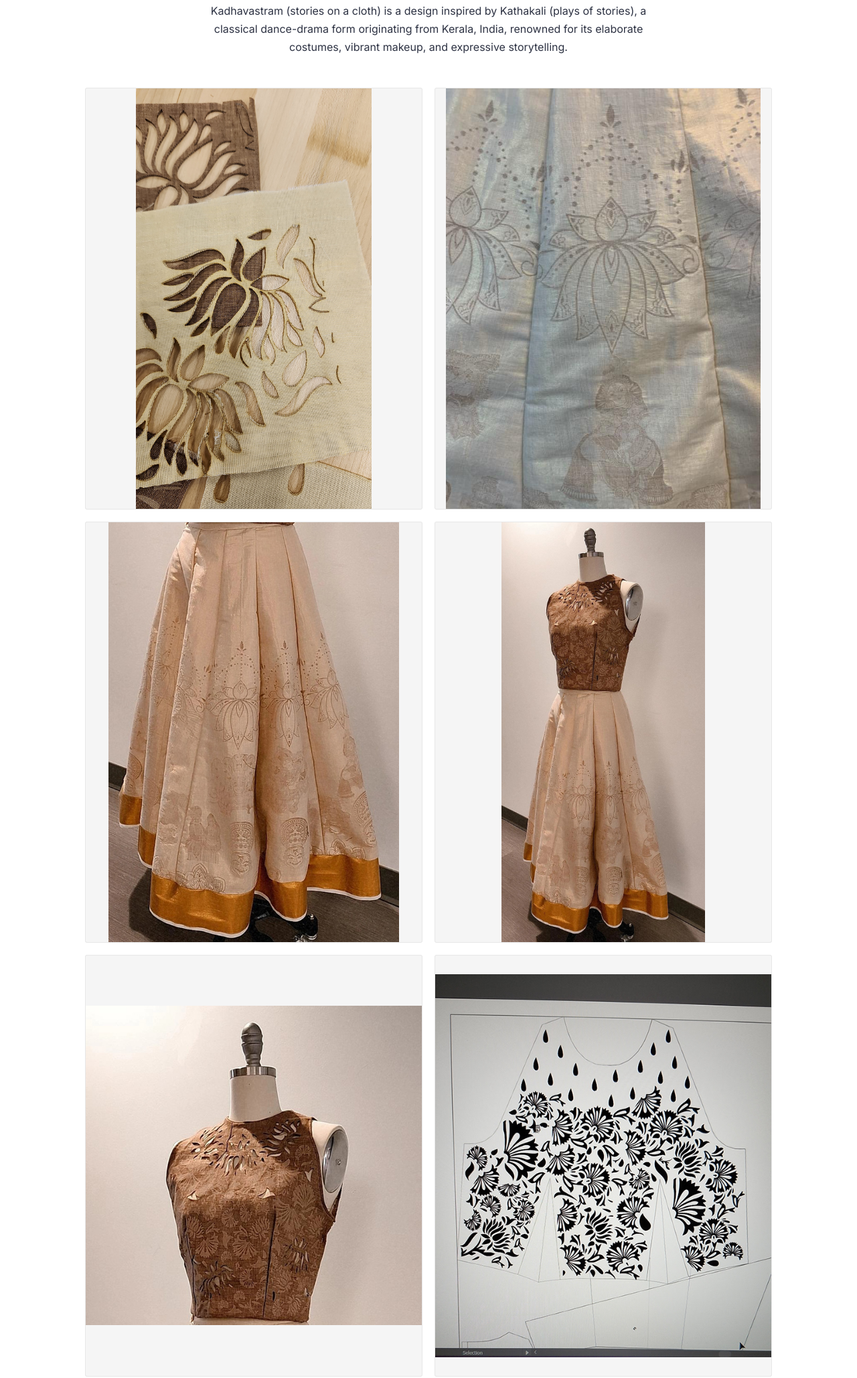
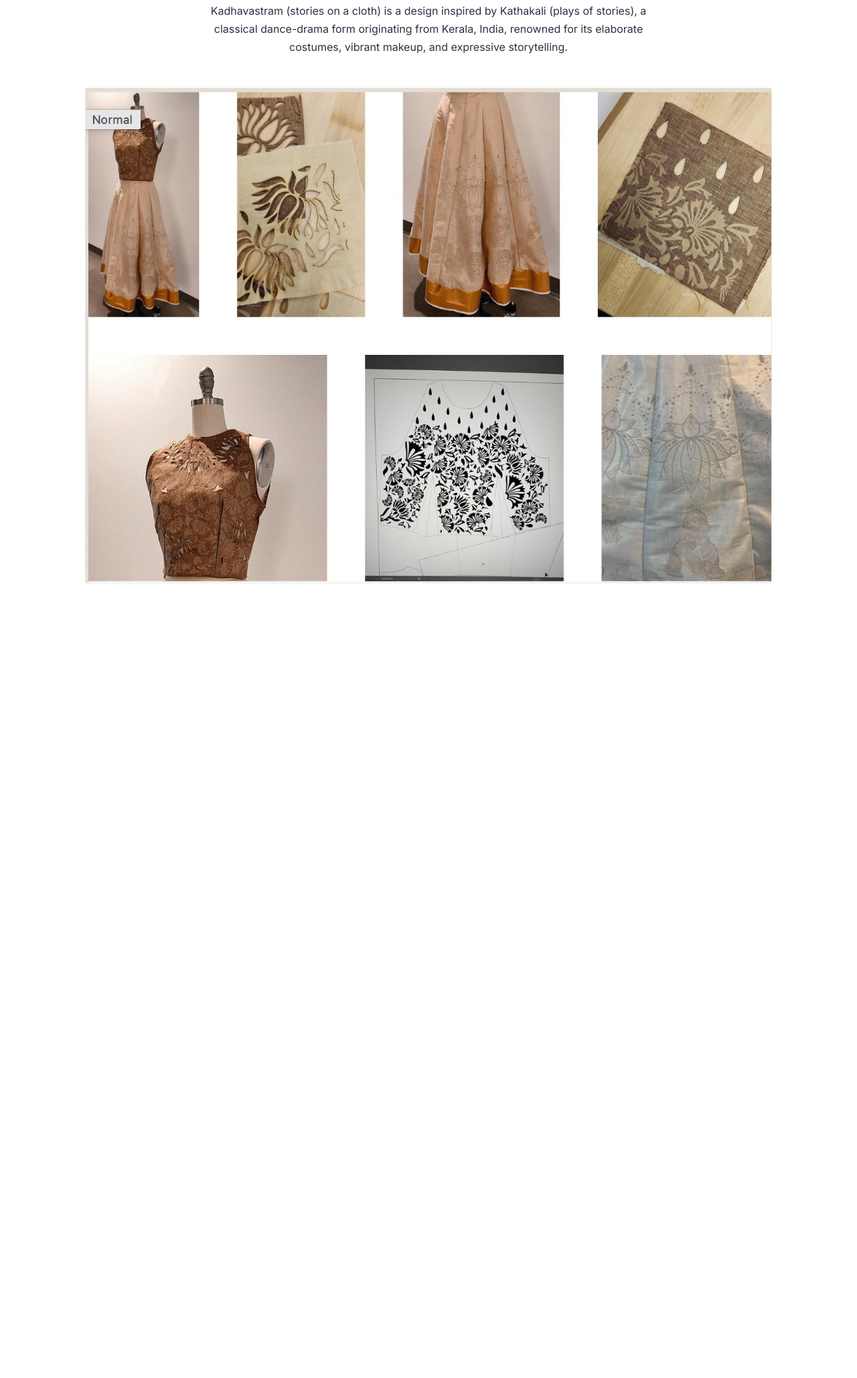
Before and after one commit to aadeshupadhyay/lasyaportfolio, a website: page creative-work/indian-weaves.html in a window 1280 px wide. Shown: the part 1857-3915 px from the top of the page at 67% size. After the commit the page ends 2839 px from the top, so only its background shows below. Drawn offline with nearby package versions, Linux system fonts and the light colour scheme.

Commit message:
Replace Kadhavastram images with collage and update Earthly Skin paragraph text

```diff
--- a/creative-work/indian-weaves.html
+++ b/creative-work/indian-weaves.html
@@ -168,94 +168,18 @@
         India, renowned for its elaborate costumes, vibrant makeup, and expressive storytelling.
       </p>
 
-      <!-- Kadhavastram images -->
-      <div class="mx-auto mt-12 grid max-w-5xl grid-cols-1 items-start gap-4 sm:grid-cols-2 sm:gap-5">
+      <!-- Kadhavastram collage -->
+      <div class="mx-auto mt-12 max-w-5xl">
         <button
-          class="lightbox-trigger min-w-0 bg-neutral-100 aspect-[4/5] flex items-center justify-center overflow-hidden rounded-sm ring-1 ring-neutral-200/90 transition-opacity hover:opacity-90 focus-visible:outline-none focus-visible:ring-2 focus-visible:ring-on-surface/35 cursor-pointer"
-          data-src="../images/Indian Weaves/Kadhavastram/Kadha 1.jpg"
-          data-alt="Kadhavastram - Kadha 1"
-          aria-label="View full size: Kadhavastram - Kadha 1"
+          class="lightbox-trigger w-full bg-neutral-100 flex items-center justify-center overflow-hidden rounded-sm ring-1 ring-neutral-200/90 transition-opacity hover:opacity-90 focus-visible:outline-none focus-visible:ring-2 focus-visible:ring-on-surface/35 cursor-pointer"
+          data-src="../images/Indian Weaves/Kadhavastram/Kadharvastram collage.jpeg"
+          data-alt="Kadharvastram Collage"
+          aria-label="View full size: Kadharvastram Collage"
         >
           <img
-            class="block h-full w-full object-contain"
-            src="../images/Indian Weaves/Kadhavastram/Kadha 1.jpg"
-            alt="Kadhavastram - Kadha 1"
-            loading="lazy"
-            decoding="async"
-          />
-        </button>
-        <button
-          class="lightbox-trigger min-w-0 bg-neutral-100 aspect-[4/5] flex items-center justify-center overflow-hidden rounded-sm ring-1 ring-neutral-200/90 transition-opacity hover:opacity-90 focus-visible:outline-none focus-visible:ring-2 focus-visible:ring-on-surface/35 cursor-pointer"
-          data-src="../images/Indian Weaves/Kadhavastram/Kadha 2.jpg"
-          data-alt="Kadhavastram - Kadha 2"
-          aria-label="View full size: Kadhavastram - Kadha 2"
-        >
-          <img
-            class="block h-full w-full object-contain"
-            src="../images/Indian Weaves/Kadhavastram/Kadha 2.jpg"
-            alt="Kadhavastram - Kadha 2"
-            loading="lazy"
-            decoding="async"
-          />
-        </button>
-      </div>
-
-      <div class="mx-auto mt-5 grid max-w-5xl grid-cols-1 items-start gap-4 sm:grid-cols-2 sm:gap-5">
-        <button
-          class="lightbox-trigger min-w-0 bg-neutral-100 aspect-[4/5] flex items-center justify-center overflow-hidden rounded-sm ring-1 ring-neutral-200/90 transition-opacity hover:opacity-90 focus-visible:outline-none focus-visible:ring-2 focus-visible:ring-on-surface/35 cursor-pointer"
-          data-src="../images/Indian Weaves/Kadhavastram/Kadha 3.jpg"
-          data-alt="Kadhavastram - Kadha 3"
-          aria-label="View full size: Kadhavastram - Kadha 3"
-        >
-          <img
-            class="block h-full w-full object-contain"
-            src="../images/Indian Weaves/Kadhavastram/Kadha 3.jpg"
-            alt="Kadhavastram - Kadha 3"
-            loading="lazy"
-            decoding="async"
-          />
-        </button>
-        <button
-          class="lightbox-trigger min-w-0 bg-neutral-100 aspect-[4/5] flex items-center justify-center overflow-hidden rounded-sm ring-1 ring-neutral-200/90 transition-opacity hover:opacity-90 focus-visible:outline-none focus-visible:ring-2 focus-visible:ring-on-surface/35 cursor-pointer"
-          data-src="../images/Indian Weaves/Kadhavastram/Kadha 4.jpg"
-          data-alt="Kadhavastram - Kadha 4"
-          aria-label="View full size: Kadhavastram - Kadha 4"
-        >
-          <img
-            class="block h-full w-full object-contain"
-            src="../images/Indian Weaves/Kadhavastram/Kadha 4.jpg"
-            alt="Kadhavastram - Kadha 4"
-            loading="lazy"
-            decoding="async"
-          />
-        </button>
-      </div>
-
-      <div class="mx-auto mt-5 grid max-w-5xl grid-cols-1 items-start gap-4 sm:grid-cols-2 sm:gap-5">
-        <button
-          class="lightbox-trigger min-w-0 bg-neutral-100 aspect-[4/5] flex items-center justify-center overflow-hidden rounded-sm ring-1 ring-neutral-200/90 transition-opacity hover:opacity-90 focus-visible:outline-none focus-visible:ring-2 focus-visible:ring-on-surface/35 cursor-pointer"
-          data-src="../images/Indian Weaves/Kadhavastram/Kadha 5.jpg"
-          data-alt="Kadhavastram - Kadha 5"
-          aria-label="View full size: Kadhavastram - Kadha 5"
-        >
-          <img
-            class="block h-full w-full object-contain"
-            src="../images/Indian Weaves/Kadhavastram/Kadha 5.jpg"
-            alt="Kadhavastram - Kadha 5"
-            loading="lazy"
-            decoding="async"
-          />
-        </button>
-        <button
-          class="lightbox-trigger min-w-0 bg-neutral-100 aspect-[4/5] flex items-center justify-center overflow-hidden rounded-sm ring-1 ring-neutral-200/90 transition-opacity hover:opacity-90 focus-visible:outline-none focus-visible:ring-2 focus-visible:ring-on-surface/35 cursor-pointer"
-          data-src="../images/Indian Weaves/Kadhavastram/Kadha 6.jpg"
-          data-alt="Kadhavastram - Kadha 6"
-          aria-label="View full size: Kadhavastram - Kadha 6"
-        >
-          <img
-            class="block h-full w-full object-contain"
-            src="../images/Indian Weaves/Kadhavastram/Kadha 6.jpg"
-            alt="Kadhavastram - Kadha 6"
+            class="block w-full h-auto object-cover max-h-[800px]"
+            src="../images/Indian Weaves/Kadhavastram/Kadharvastram collage.jpeg"
+            alt="Kadharvastram Collage"
             loading="lazy"
             decoding="async"
           />
```
Also changed, not shown: creative-work/herbal-textiles.html (+34 -40 lines), images/Indian Weaves/Kadhavastram/Kadharvastram collage.jpeg (added).
